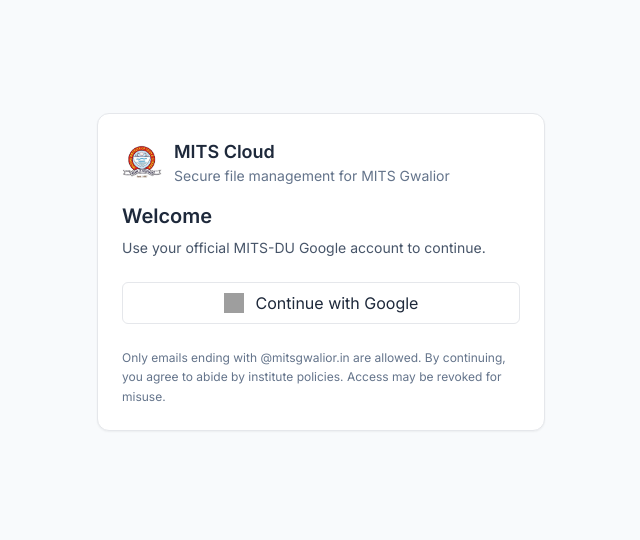
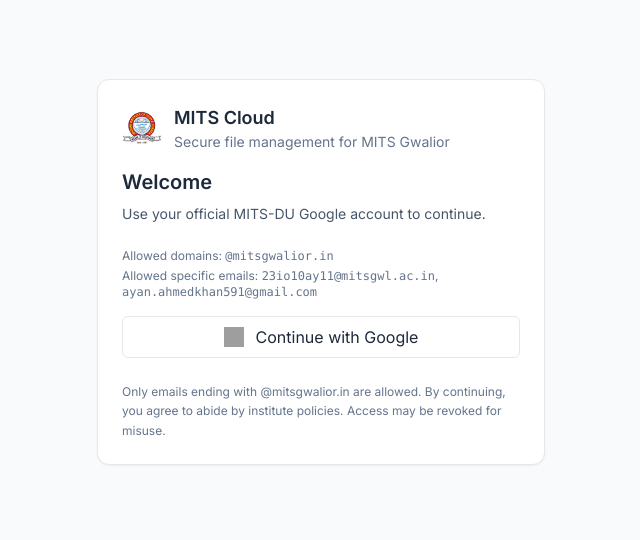
Before and after one commit to AyanAhmedKhan/MITS-Cloudy, a Django app: page /auth/login/ in a window 1280 px wide. Shown: the part 97-637 px from the top of the page, without its empty margins (319-959 px from the left). Run offline with Django 4.2, Linux system fonts and the light colour scheme; some libraries are stand-ins or nearby versions; grey boxes are pictures that could not be loaded.

Commit message:
Enhance OneClickGoogleAuthView to pass allowed email domains and specific emails to the template, improving user guidance on login requirements. Update google_auth.html to display these allowed domains and specific emails conditionally.

```diff
--- a/accounts/views.py
+++ b/accounts/views.py
@@ -157,4 +157,9 @@
 class OneClickGoogleAuthView(View):
     """Single entry page for both login and signup using Google only."""
     def get(self, request):
-        return render(request, 'accounts/google_auth.html')
+        allowed_domains = getattr(settings, 'ALLOWED_EMAIL_DOMAINS', ['@mitsgwalior.in'])
+        allowed_specific = getattr(settings, 'ALLOWED_SPECIFIC_EMAILS', [])
+        return render(request, 'accounts/google_auth.html', {
+            'allowed_domains': allowed_domains,
+            'allowed_specific_emails': allowed_specific,
+        })
--- a/templates/accounts/google_auth.html
+++ b/templates/accounts/google_auth.html
@@ -16,6 +16,12 @@
 
     <h1 class="text-xl font-semibold mb-2">Welcome</h1>
     <p class="text-sm text-slate-600 mb-6">Use your official MITS-DU Google account to continue.</p>
+    <div class="text-xs text-slate-500 mb-4">
+      <div class="mb-1"><span class="font-medium">Allowed domains:</span> {% for d in allowed_domains %}<code>{{ d }}</code>{% if not forloop.last %}, {% endif %}{% endfor %}</div>
+      {% if allowed_specific_emails %}
+        <div><span class="font-medium">Allowed specific emails:</span> {% for e in allowed_specific_emails %}<code>{{ e }}</code>{% if not forloop.last %}, {% endif %}{% endfor %}</div>
+      {% endif %}
+    </div>
 
     <a href="/accounts/google/login/" class="w-full inline-flex items-center justify-center gap-3 bg-white border hover:bg-slate-50 text-slate-800 font-medium rounded-md px-4 py-2">
       <img src="https://www.gstatic.com/firebasejs/ui/2.0.0/images/auth/google.svg" alt="Google" class="h-5 w-5" />
```
